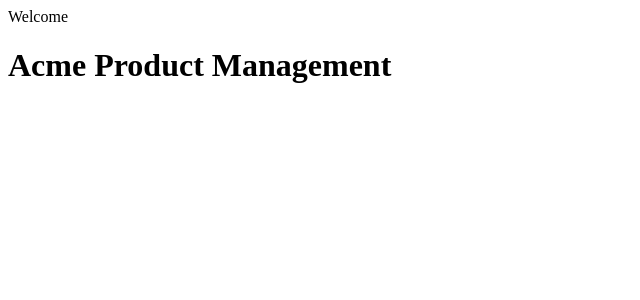
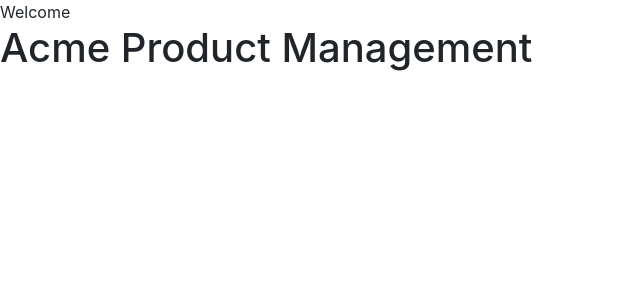
Before and after one commit to JayampathiBandara/Angular-GettingStarted, an Angular app: page / in a window 1280 px wide. Shown: the top 300 px of the page, without its empty margins (0-640 px from the left). Built offline with nearby package versions, Linux system fonts and the light colour scheme.

Commit message:
05.01 Add bootstrap and font-awsome

```diff
--- a/package.json
+++ b/package.json
@@ -19,6 +19,8 @@
     "@angular/platform-browser": "~9.1.0",
     "@angular/platform-browser-dynamic": "~9.1.0",
     "@angular/router": "~9.1.0",
+    "bootstrap": "^4.4.1",
+    "font-awesome": "^4.7.0",
     "rxjs": "~6.5.4",
     "tslib": "^1.10.0",
     "zone.js": "~0.10.2"
--- a/src/styles.css
+++ b/src/styles.css
@@ -1 +1,15 @@
 /* You can add global styles to this file, and also import other style files */
+@import "~bootstrap/dist/css/bootstrap.min.css";
+@import "~font-awesome/css/font-awesome.min.css";
+
+div.card-header {
+ font-size: large;
+}
+
+div.card {
+  margin-top: 10px
+}
+
+.table {
+  margin-top: 10px
+}
```
Also changed, not shown: 1 other file (tests, documents, lock files or other folders).
